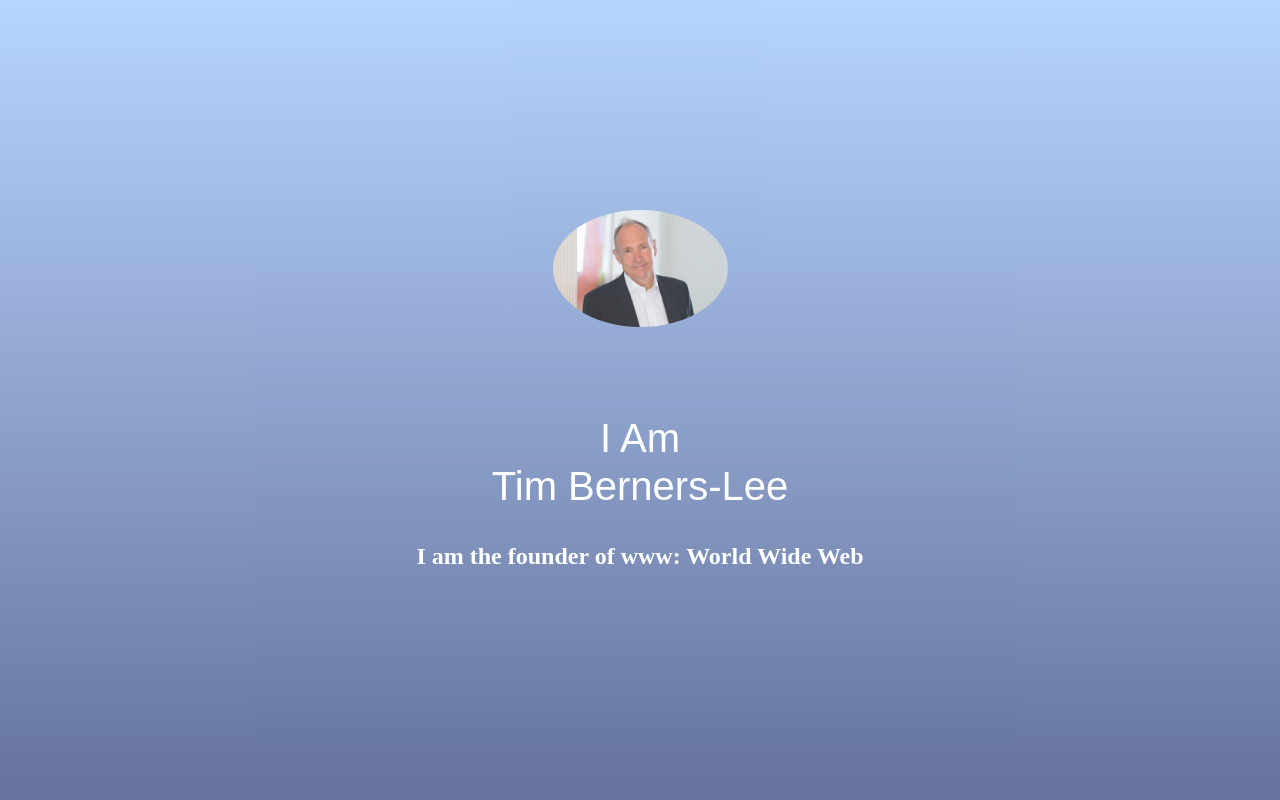
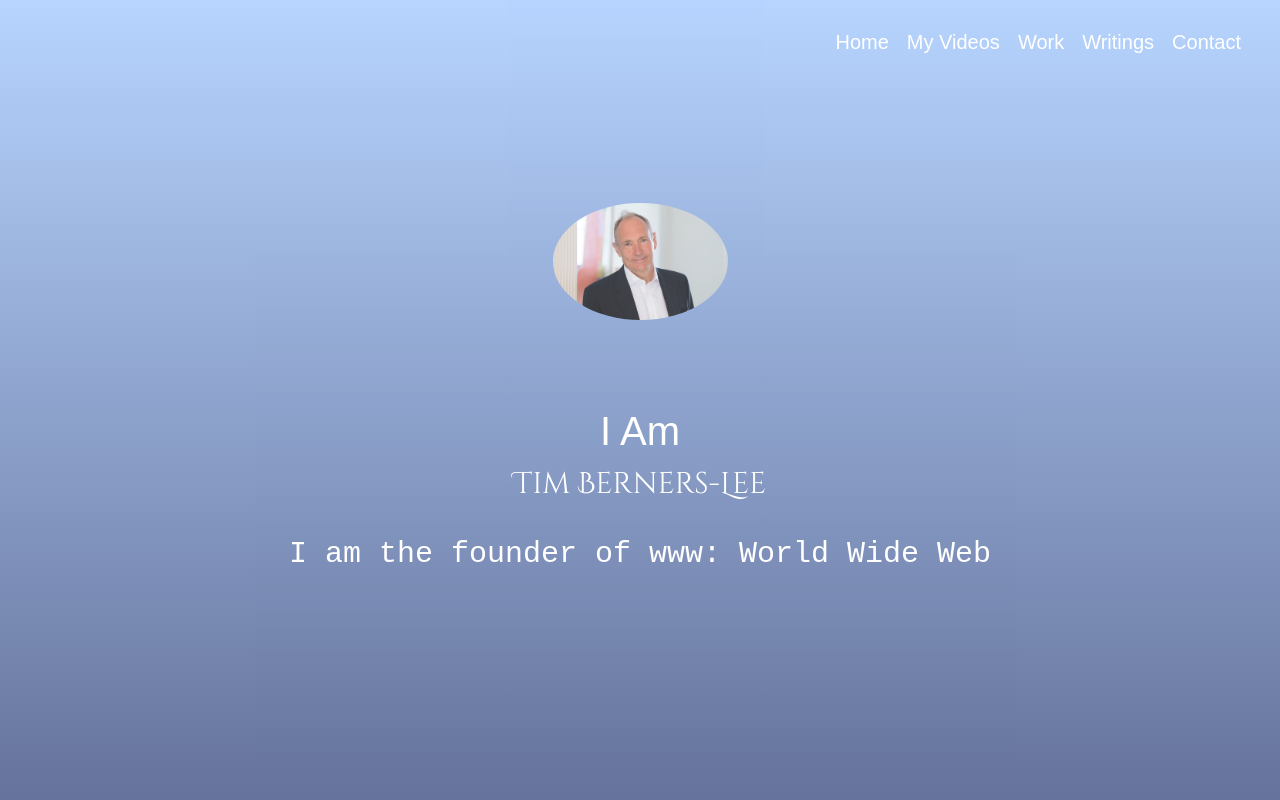
Before and after one commit to puttalip/Portfolio_Website, a plain HTML site: page index.html in a window 1280 px wide. Shown: the top 800 px of the page. Drawn offline with Linux system fonts and the light colour scheme.

Commit message:
Add files via upload

```diff
--- a/index.html
+++ b/index.html
@@ -6,9 +6,22 @@
     <meta name="viewport" content="width=device-width, initial-scale=1.0">
     <title></title>
     <link rel="stylesheet" href="style.css">
+    <link href="https://fonts.googleapis.com/css2?family=Cinzel+Decorative&display=swap" rel="stylesheet">
+
 </head>
 
 <body>
+
+    <ul class="menu">
+
+        <li class="links">Home</li>
+        <li class="links">My Videos</li>
+        <li class="links">Work</li>
+        <li class="links">Writings</li>
+        <li class="links">Contact</li>
+    </ul>
+
+
     <section id="welcome" class="parallax-container">
         <div class="parallax-inner">
             <img src="tbl.jpeg" class="profile" />
@@ -30,6 +43,4 @@
         </p>
 
     </section>
-</body>
-
-</html>
+</body></html>
--- a/style.css
+++ b/style.css
@@ -33,6 +33,22 @@ h1 {
     font-weight: 300;
 }
 
+#name{
+    font-size: 30px;
+    line-height: 1.2;
+    font-family: 'Cinzel Decorative',cursive;
+}
+
+h2{
+    font-size: 30px;
+    font-weight:300;
+    line-height:1.2;
+    font-family:monospace;
+}
+
+
+
+
 #bio {
     padding: 50px;
     text-align: center;
@@ -59,3 +75,33 @@ p {
     text-align: center;
     vertical-align: middle;
 }
+
+
+.menu{
+    list-style:none;
+    font-family:sans-serif;
+    position: absolute;
+    top: 10px;
+    right: 30px;
+    z-index: 10;
+    cursor: pointer;
+}
+
+
+
+.links{
+    float: left;
+    color:white;
+    padding-top:5px;
+    padding-left: 9px;
+    padding-right:9px;
+    padding-bottom: 5px;
+    font-family: fantasy;
+    font-size:20px;
+}
+
+
+.links:hover{
+    background-color: darkcyan;
+
+}
```
